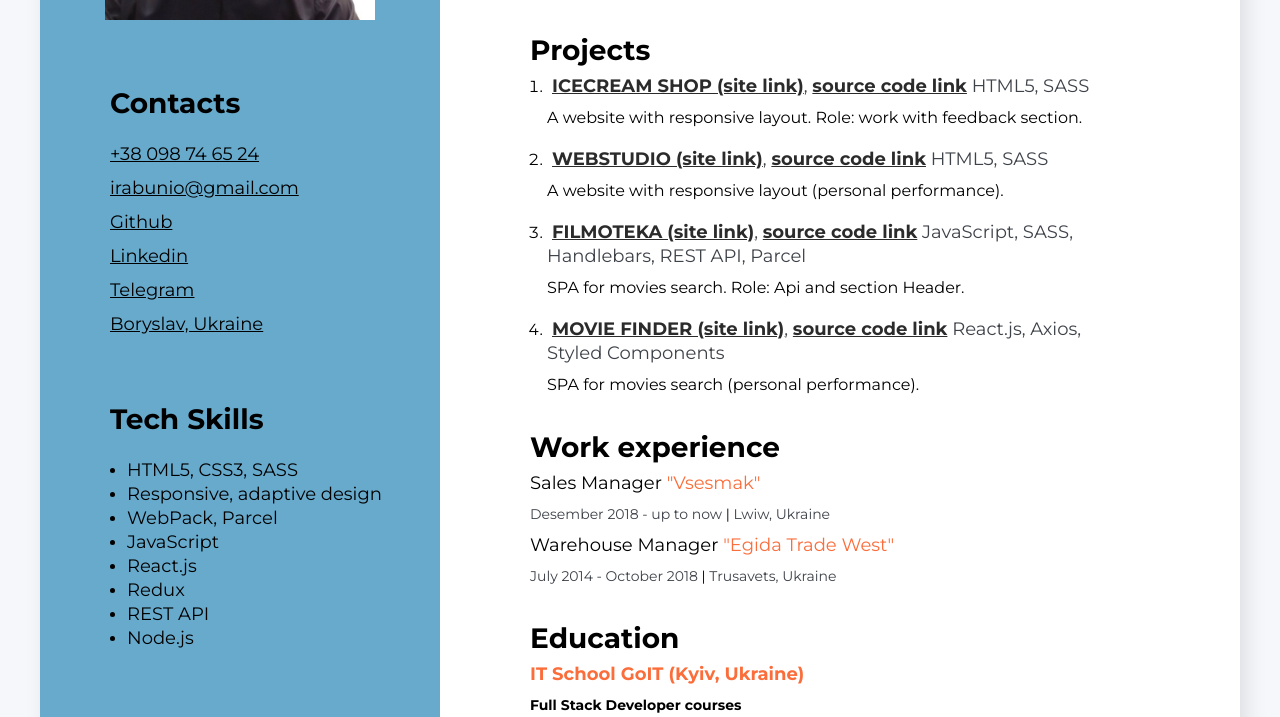
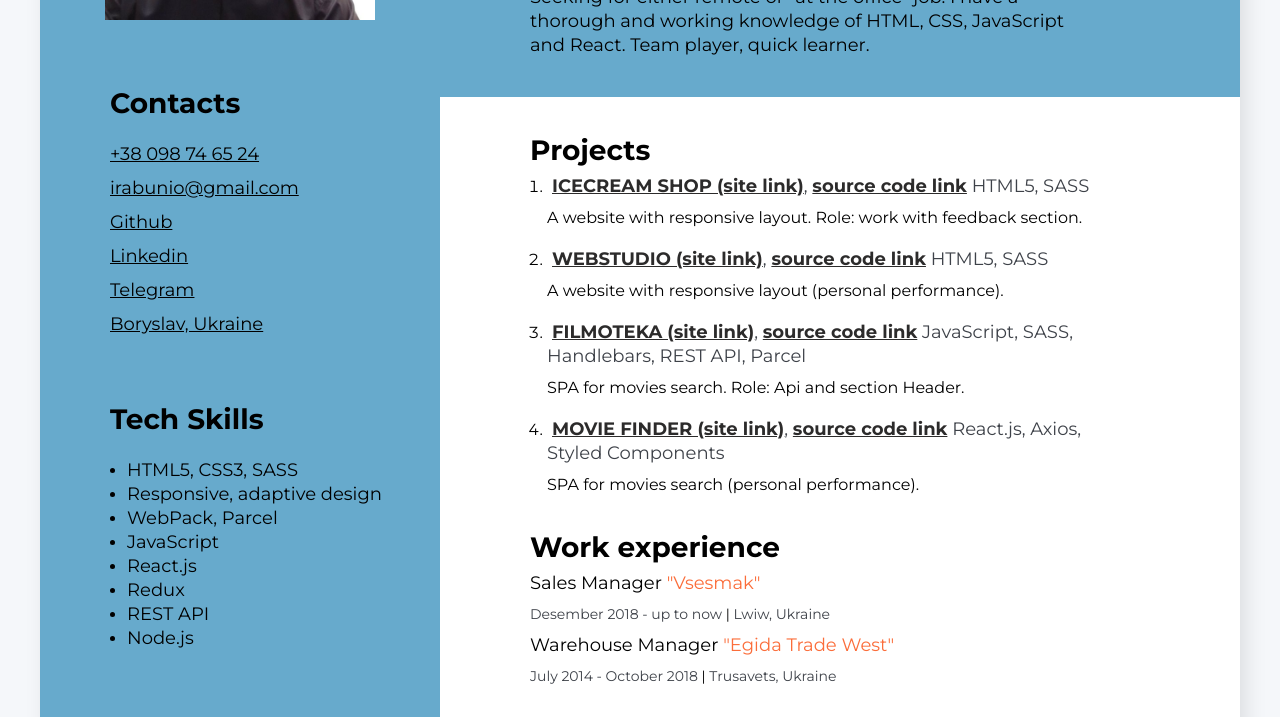
Before and after one commit to BunoOleg/my-brand-new-resume, a plain HTML site: page index.html in a window 1280 px wide. Shown: the part 328-1045 px from the top of the page. Drawn offline with Linux system fonts and the light colour scheme.

Commit message:
Update style.css

```diff
--- a/css/style.css
+++ b/css/style.css
@@ -13,7 +13,7 @@ body {
 }
 
 .main-decorative-container {
-    padding: 0 0 0 0;
+    padding: 100px 0 0 0;
 }
 
 /* Main content section */
```
